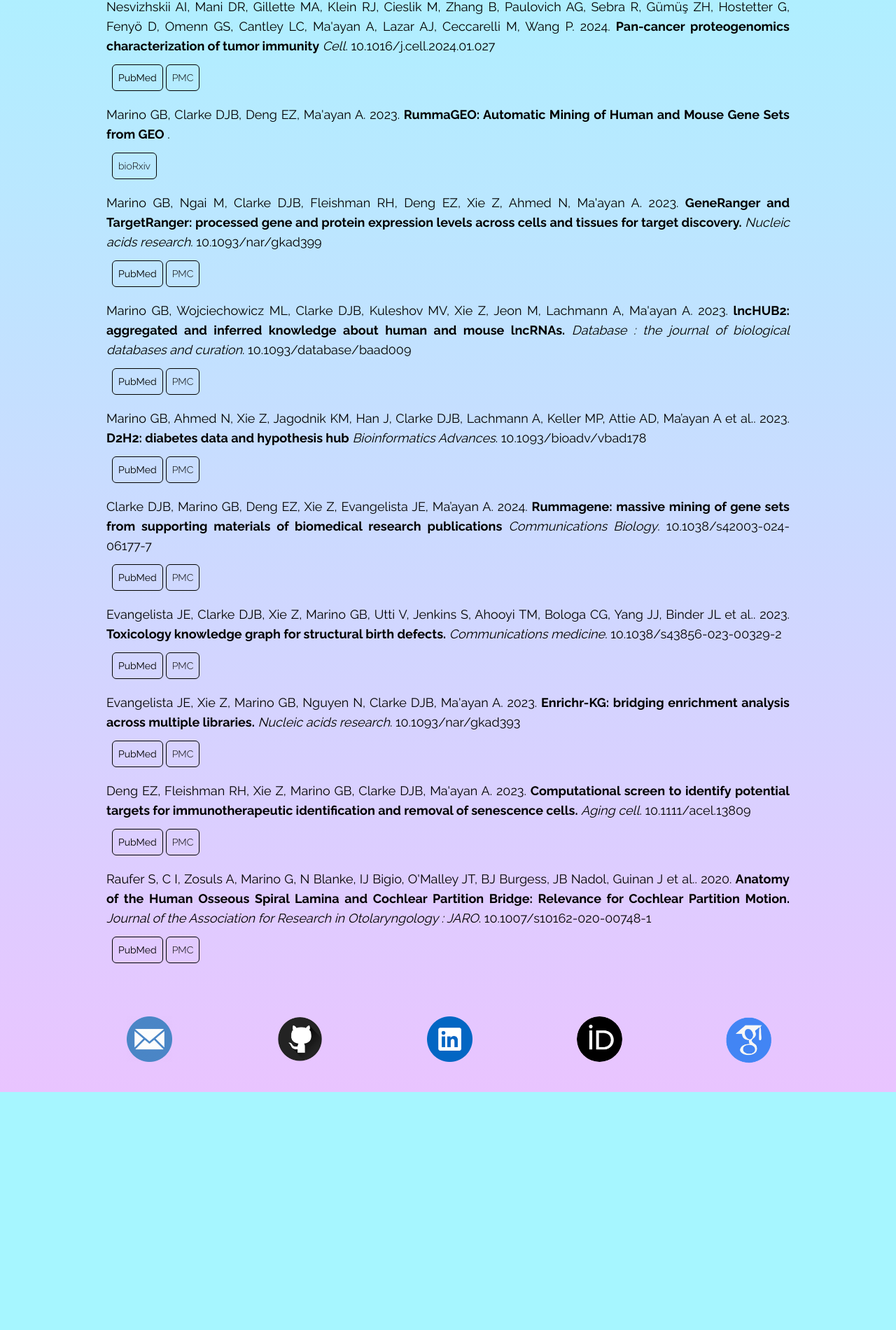
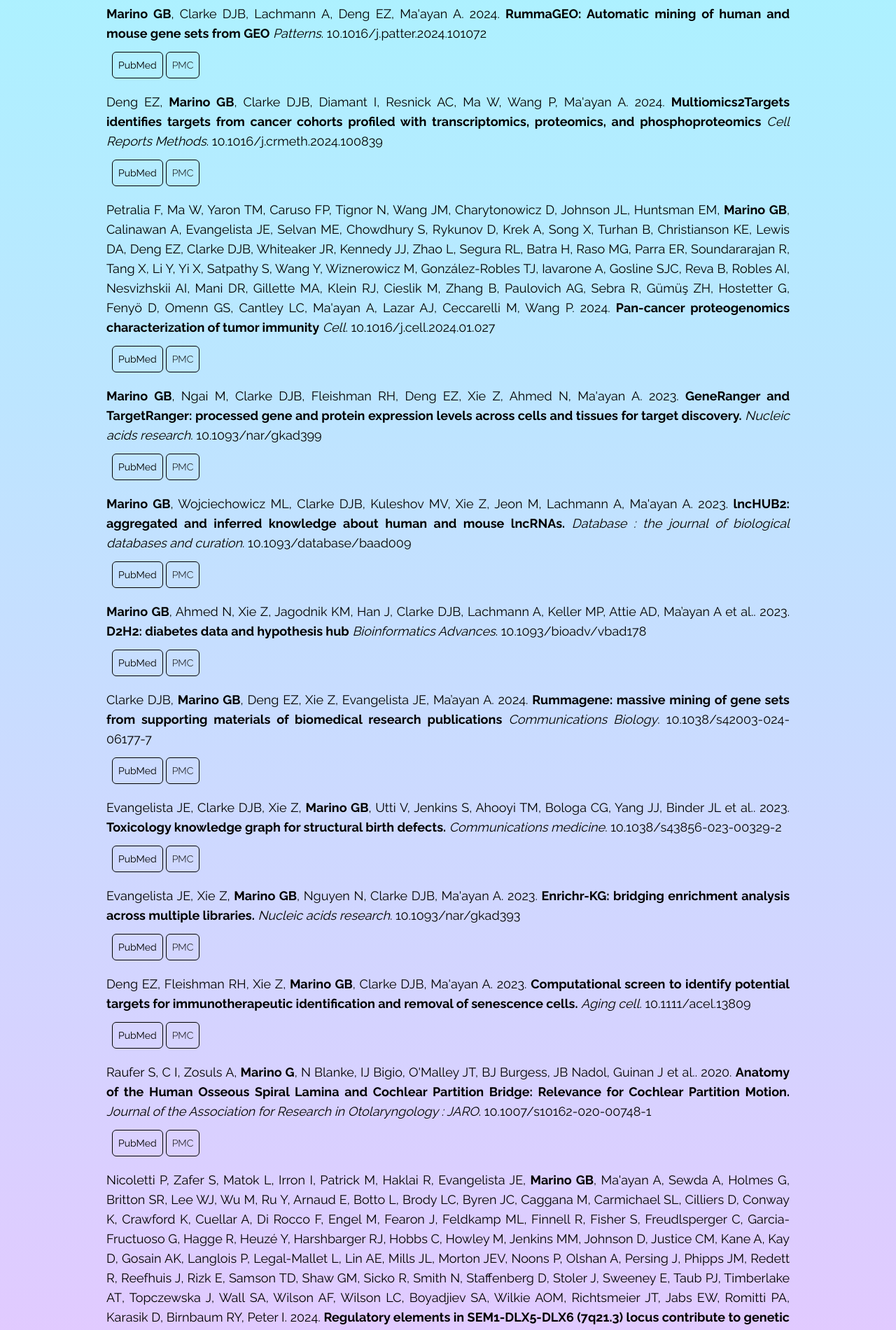
Before and after one commit to giacomomarino/gm-site, a Next.js app: page /publications in a window 1280 px wide. Shown: the part 265-2165 px from the top of the page at 70% size. Before the commit the page ends 1825 px from the top, so only its background shows below. Built offline with nearby package versions, Linux system fonts and the light colour scheme.

Commit message:
fixup
add new pubs, fix up animations, and add headshot

```diff
--- a/src/app/projects/page.tsx
+++ b/src/app/projects/page.tsx
@@ -8,7 +8,7 @@
             <FollowCursor/>
             <div className="mb-5">
                 <div className='p-3 text-center text-lg'>
-                    A comprehensive list of projects I&apos;ve led or contributed to. All are open source and available on GitHub:
+                    A list of projects I&apos;ve led or contributed to. All are open source and available on GitHub:
                 </div>
             </div>
             <div className="flex flex-row justify-center mx-auto px-14">
--- a/src/app/publications.json
+++ b/src/app/publications.json
@@ -1,5 +1,68 @@
 {
     "publications": [
+        {
+            "title": "Protocol for using Multiomics2Targets to identify targets and driver kinases for cancer cohorts profiled with multi-omics assays",
+            "journal": "STAR Protocols",
+            "date": "2024-12-01",
+            "type": "Journal article",
+            "author": "Marino GB",
+            "doi": "10.1016/j.xpro.2024.103457",
+            "pmid": "39565691",
+            "pmc": null,
+            "contributors": [
+                "Marino GB",
+                "Deng EZ",
+                "Clarke DJB",
+                "Diamant I",
+                "Resnick AC",
+                "Ma W",
+                "Wang P",
+                "Ma'ayan A"
+            ],
+            "source": "Giacomo Marino",
+            "grade": "Preferred source (of 2)"
+        },
+        {
+            "title": "RummaGEO: Automatic mining of human and mouse gene sets from GEO",
+            "journal": "Patterns",
+            "date": "2024-10-01",
+            "type": "Journal article",
+            "author": "Marino GB",
+            "doi": "10.1016/j.patter.2024.101072",
+            "pmid": "39569206",
+            "pmc": "PMC11573963",
+            "contributors": [
+                "Marino GB",
+                "Clarke DJB",
+                "Lachmann A",
+                "Deng EZ",
+                "Ma'ayan A"
+            ],
+            "source": "Giacomo Marino",
+            "grade": "Preferred source (of 2)"
+        },
+        {
+            "title": "Multiomics2Targets identifies targets from cancer cohorts profiled with transcriptomics, proteomics, and phosphoproteomics",
+            "journal": "Cell Reports Methods",
+            "date": "2024-08-01",
+            "type": "Journal article",
+            "author": "Deng EZ",
+            "doi": "10.1016/j.crmeth.2024.100839",
+            "pmid": "39127042",
+            "pmc": "PMC11384097",
+            "contributors": [
+                "Deng EZ",
+                "Marino GB",
+                "Clarke DJB",
+                "Diamant I",
+                "Resnick AC",
+                "Ma W",
+                "Wang P",
+                "Ma'ayan A"
+            ],
+            "source": "Giacomo Marino",
+            "grade": "Preferred source (of 2)"
+        },
         {
             "title": "Pan-cancer proteogenomics characterization of tumor immunity",
             "journal": "Cell",
@@ -70,21 +133,6 @@
                 "Wang P"
             ],
             "source": "Giacomo Marino"
-        },
-        {
-            "title": "RummaGEO: Automatic Mining of Human and Mouse Gene Sets from GEO",
-            "date": "2023-05-11",
-            "type": "prepint",
-            "author": "Marino GB",
-            "bioRxiv": "https://doi.org/10.1101/2024.04.09.588712",
-            "contributors": [
-                "Marino GB",
-                "Clarke DJB",
-                "Deng EZ",
-                "Ma'ayan A"
-            ],
-            "source": "Giacomo Marino",
-            "grade": "Preferred source (of 2)"
         },
         {
             "title": "GeneRanger and TargetRanger: processed gene and protein expression levels across cells and tissues for target discovery.",
@@ -249,6 +297,99 @@
                 "Guinan J et al."
             ],
             "source": "Giacomo Marino"
+        },
+        {
+            "title": "Regulatory elements in SEM1-DLX5-DLX6 (7q21.3) locus contribute to genetic control of coronal nonsyndromic craniosynostosis and bone density-related traits",
+            "journal": "Genetics in Medicine Open",
+            "date": "2024-01-01",
+            "type": "Journal article",
+            "author": "Nicoletti P",
+            "doi": "10.1016/j.gimo.2024.101851",
+            "pmid": "39345948",
+            "pmc": "PMC11434253",
+            "contributors": [
+                "Nicoletti P",
+                "Zafer S",
+                "Matok L",
+                "Irron I",
+                "Patrick M",
+                "Haklai R",
+                "Evangelista JE",
+                "Marino GB",
+                "Ma'ayan A",
+                "Sewda A",
+                "Holmes G",
+                "Britton SR",
+                "Lee WJ",
+                "Wu M",
+                "Ru Y",
+                "Arnaud E",
+                "Botto L",
+                "Brody LC",
+                "Byren JC",
+                "Caggana M",
+                "Carmichael SL",
+                "Cilliers D",
+                "Conway K",
+                "Crawford K",
+                "Cuellar A",
+                "Di Rocco F",
+                "Engel M",
+                "Fearon J",
+                "Feldkamp ML",
+                "Finnell R",
+                "Fisher S",
+                "Freudlsperger C",
+                "Garcia-Fructuoso G",
+                "Hagge R",
+                "Heuzé Y",
+                "Harshbarger RJ",
+                "Hobbs C",
+                "Howley M",
+                "Jenkins MM",
+                "Johnson D",
+                "Justice CM",
+                "Kane A",
+                "Kay D",
+                "Gosain AK",
+                "Langlois P",
+                "Legal-Mallet L",
+                "Lin AE",
+                "Mills JL",
+                "Morton JEV",
+                "Noons P",
+                "Olshan A",
+                "Persing J",
+                "Phipps JM",
+                "Redett R",
+                "Reefhuis J",
+                "Rizk E",
+                "Samson TD",
+                "Shaw GM",
+                "Sicko R",
+                "Smith N",
+                "Staffenberg D",
+                "Stoler J",
+                "Sweeney E",
+                "Taub PJ",
+                "Timberlake AT",
+                "Topczewska J",
+                "Wall SA",
+                "Wilson AF",
+                "Wilson LC",
+                "Boyadjiev SA",
+                "Wilkie AOM",
+                "Richtsmeier JT",
+                "Jabs EW",
+                "Romitti PA",
+                "Karasik D",
+                "Birnbaum RY",
+                "Peter I"
+            ],
+            "source": "Giacomo Marino",
+            "grade": "Preferred source (of 2)"
         }
+
     ]
+
 }
--- a/src/app/publications/page.tsx
+++ b/src/app/publications/page.tsx
@@ -1,53 +1,72 @@
-'use client'
+"use client";
 
-import React from 'react'
-import worklicationsInfo from '../publications.json'
-import FollowCursor from '@/components/followCursor'
+import React from "react";
+import worklicationsInfo from "../publications.json";
+import FollowCursor from "@/components/followCursor";
+
+const boldString = (str: string, substr: string) => str.replaceAll(substr, `<b>${substr}</b>`);
 
 export default function Publications() {
   return (
     <div className="flex flex-col items-center justify-center">
-            <FollowCursor/>
-            <div className="mb-5 px-3">
-                <div className='p-3 text-center text-lg mb-3'>
-                    A comprehensive list of publications I&apos;ve led or contributed to:
-                </div>
-                <div className='text-center'>
+      <FollowCursor />
+      <div className="mb-5 px-3 p-5">
+        <div className="text-center">
           {worklicationsInfo.publications.map((work, index) => {
             return (
-                            <div className="text-justify text-lg" style={{ maxWidth: 1000 }} key={index}>
-                                <p className='m-3 mb-3'>
-                                    {work.contributors.map((el) => el.replace(",", "&apos;")).join(", ")}. {work.date.split('-')[0]}. <b>{work.title}</b> <i>{work.journal}</i>.
-                                    <a target="_blank" rel="noopener noreferrer" href={`https://www.doi.org/${work.doi}`}> {work.doi}
+              <div
+                className="text-justify text-lg"
+                style={{ maxWidth: 1000 }}
+                key={index}
+              >
+                <p className="m-3 mb-3">
+                  {work.contributors
+                    .map((el, authorIdx) => {
+                        if (el.includes('Marino')) return <><b>{el}</b>, </>
+                        else if (authorIdx == work.contributors.length - 1) return <>{el.replace(",", "&apos;")}</>
+                        return <>{el.replace(",", "&apos;")}, </>
+                    }
+                    )}
+                  . {work.date.split("-")[0]}. <b>{work.title}</b>{" "}
+                  <i>{work.journal}</i>.
+                  <a
+                    target="_blank"
+                    rel="noopener noreferrer"
+                    href={`https://www.doi.org/${work.doi}`}
+                  >
+                    {" "}
+                    {work.doi}
                   </a>
                 </p>
                 <div className="flex space-x-1 items-center justify-start ml-5 mb-2">
-                                    {work.pmid &&
-                                        <a target="_blank" rel="noopener noreferrer" href={`https://pubmed.ncbi.nlm.nih.gov/${work.pmid}/`}>
+                  {work.pmid && (
+                    <a
+                      target="_blank"
+                      rel="noopener noreferrer"
+                      href={`https://pubmed.ncbi.nlm.nih.gov/${work.pmid}/`}
+                    >
                       <button className="border bg-opacity-0 dark:bg-opacity-0 mb-2 text-sm p-2 rounded-md hover:font-semibold hover:bg-opacity-5 border-black bg-black dark:border-white dark:bg-white hover:border-2">
-                                                PubMed</button>
+                        PubMed
+                      </button>
                     </a>
-                                    }
-                                    {work.pmc &&
-                                        <a target="_blank" rel="noopener noreferrer" href={`https://www.ncbi.nlm.nih.gov/pmc/articles/${work.pmc}/`}>
+                  )}
+                  {work.pmc && (
+                    <a
+                      target="_blank"
+                      rel="noopener noreferrer"
+                      href={`https://www.ncbi.nlm.nih.gov/pmc/articles/${work.pmc}/`}
+                    >
                       <button className="border bg-opacity-0 dark:bg-opacity-0  mb-2 text-sm p-2 rounded-md font-light hover:font-semibold hover:bg-opacity-5 border-black bg-black dark:border-white dark:bg-white hover:border-2">
-                                                PMC</button>
+                        PMC
+                      </button>
                     </a>
-                                    }
-                                     {work?.bioRxiv &&
-                                        <a target="_blank" rel="noopener noreferrer" href={work?.bioRxiv}>
-                                            <button className="border bg-opacity-0 dark:bg-opacity-0  mb-2 text-sm p-2 rounded-md font-light hover:font-semibold hover:bg-opacity-5 border-black bg-black   dark:border-white dark:bg-white hover:border-2">
-                                            bioRxiv</button>
-                                        </a>
-                                    }
+                  )}
                 </div>
               </div>
-                        )
-                    }
-                    )
-                    }
+            );
+          })}
         </div>
       </div>
     </div>
-    )
+  );
 }
--- a/src/components/card.tsx
+++ b/src/components/card.tsx
@@ -2,7 +2,7 @@
 
 export default function AppCard({ wordcount, lang, title, tagline, description, link, github }: { wordcount: number, lang: string, title: string, tagline: string, description: string, link: string | undefined, github: string | undefined }) {
   return (
-    <div className="relative flex flex-col bg-gray-500 dark:bg-white dark:bg-opacity-10 bg-opacity-10 shadow-md bg-clip-border rounded-xl border border-black border-opacity-0 dark:border-opacity-0 dark:border-white hover:border-opacity-90 hover:bg-opacity-5 hover:translate-x-1 hover:translate-y-1">
+    <div className="relative flex flex-col bg-gray-500 dark:bg-white dark:bg-opacity-10 bg-opacity-10 shadow-md bg-clip-border rounded-xl border border-black border-opacity-0 dark:border-opacity-0 dark:border-white hover:border-opacity-90 hover:bg-opacity-5 hover:translate-x-1 hover:translate-y-1 transition-all">
       <div className="p-6">
         <i className="text-sm">{lang}</i>
         <h5 className="block m-2 ml-0 text-xl">
--- a/src/components/cardGrid.tsx
+++ b/src/components/cardGrid.tsx
@@ -8,7 +8,7 @@
     var wordcount = 1000
     if (colLength === 1) {
         return (
-            <div className="justify-center p-10 pt-0 pb-0" style={{ display: "flex col", container: "initial", gridRow: "auto" }}>
+            <div className="justify-center p-10 pt-0 pb-0" style={{ display: "flex col", container: "initial", gridRow: "auto", transition: "all 5s ease-in-out" }}>
                 {manifest.slice(0, 1).map((project, index) => {
                     if (index >= maxCards) return null;
                     return (
@@ -23,7 +23,7 @@
 
     return (
         <div className="flex-wrap lg:flex xl:flex justify-center">
-            <div className="pt-0" style={{ display: "flex col", container: "initial", gridRow: "auto" }}>
+            <div className="pt-0" style={{ display: "flex col", container: "initial", gridRow: "auto", transition: "all 1s ease-in-out" }}>
                 {manifest.map((project, index) => {
                     if (1 == (index % 2)) return null;
                     return (
@@ -33,7 +33,7 @@
                     )
                 })}
             </div>
-            <div className="pt-0 lg:pl-6" style={{ display: "flex col", container: "initial", gridRow: "auto" }}>
+            <div className="pt-0 lg:pl-6" style={{ display: "flex col", container: "initial", gridRow: "auto", transition: "all 1s ease-in-out" }}>
                 {manifest.map((project, index) => {
                     if (0 == (index % 2)) return null;
                     return (
```
Also changed, not shown: src/app/page.tsx (+32 -15 lines), src/app/projects-manifest.json (+5 -5 lines), public/headshot.jpg (added). Lines whose indentation alone changed are shown as unchanged.
